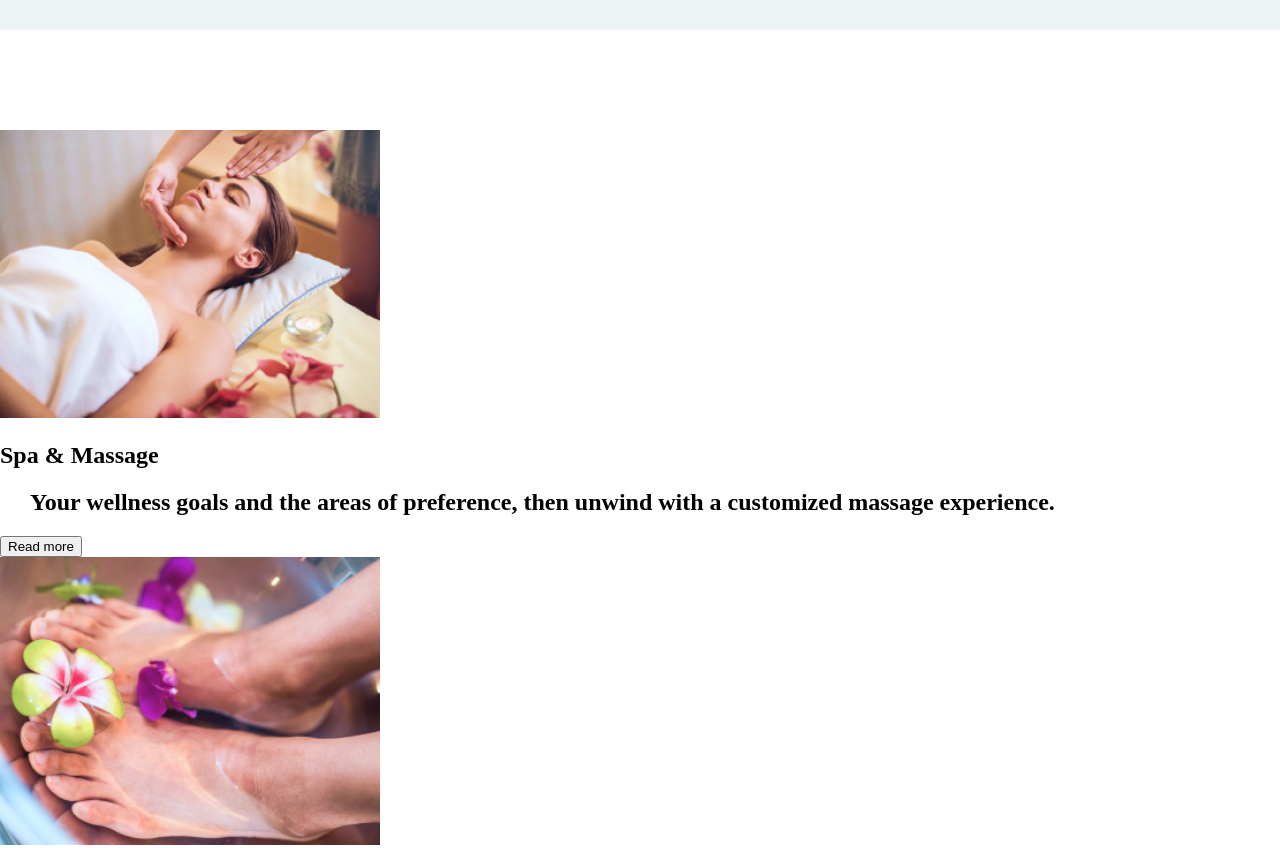
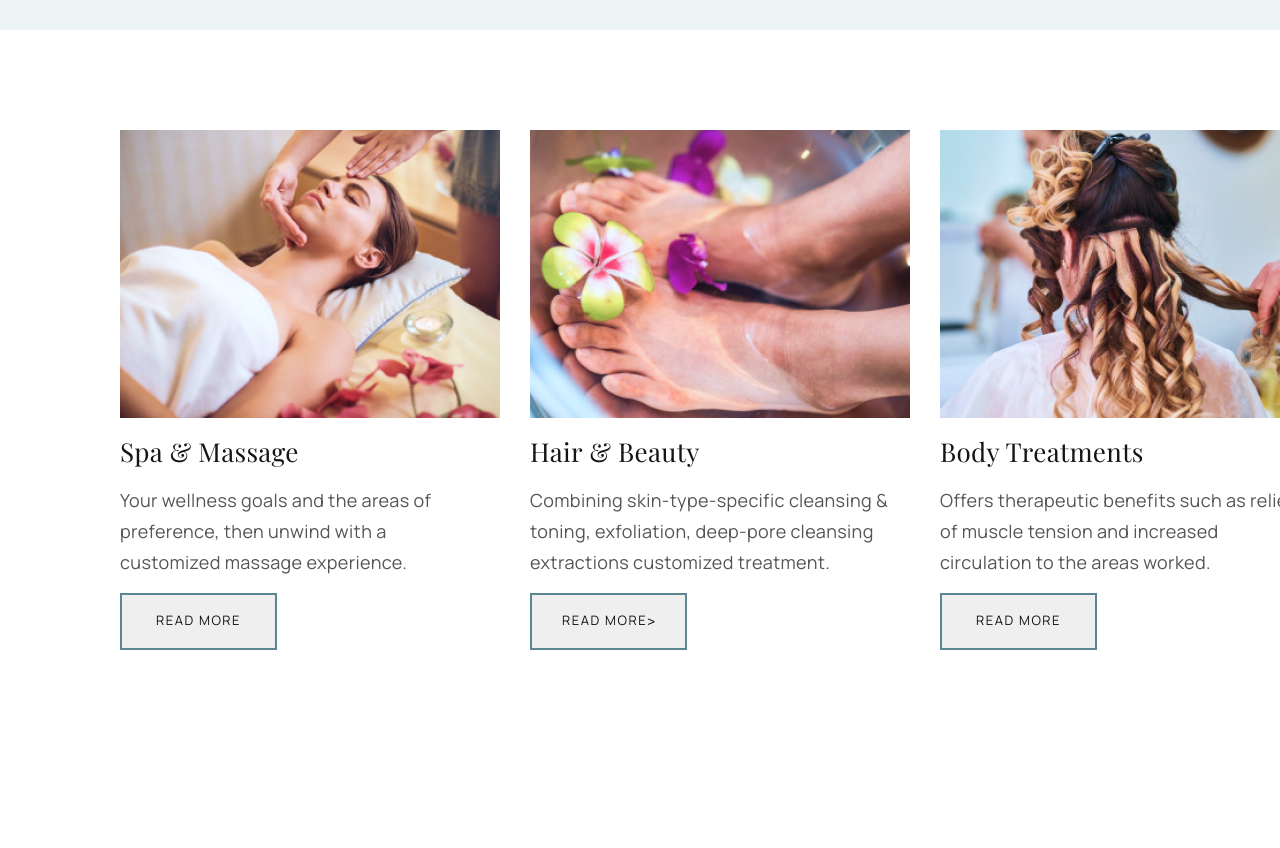
Before and after one commit to yahramenkova/Landing, a plain HTML site: page index.html in a window 1280 px wide. Shown: the part 960-1808 px from the top of the page. After the commit the page ends 1620 px from the top, so only its background shows below. Drawn offline with nearby package versions, Linux system fonts and the light colour scheme.

Commit message:
feat: add style for second block

```diff
--- a/style.css
+++ b/style.css
@@ -253,3 +253,92 @@ right: 10px; /* Отступ справа */
 left: 608px; /* Отступ слева */
 bottom: 72px; /* Отступ снизу */
 }
+.block2{
+    display: flex;
+    width: 1200px;
+    height: 529.875px;
+    gap: 30px;
+    flex-shrink: 0;
+    margin-left: 120px;
+    }
+
+    .img2{
+        width: 380px;
+    height: 288px;
+    flex-shrink: 0;
+    }
+
+
+     .block2 h1 {
+     color: #141414;
+    font-family: Playfair Display;
+    font-size: 26px;
+    font-style: normal;
+    font-weight: 400;
+    line-height: 36.4px; /* 140% */
+    letter-spacing: 0.312px;
+    width: 211px;
+    margin-top: 12px;
+    margin-bottom: 0px;
+     }
+
+     .block2 h2{
+    color: #555;
+    font-family: Manrope;
+    font-size: 18px;
+    font-style: normal;
+    font-weight: 400;
+    line-height: 30.6px; /* 170% */
+    letter-spacing: 0.36px;
+    width: 370px;
+    margin-left: 0px;
+    margin-bottom: 15.5px;
+     }
+     .block2_1
+     {
+         width: 380px;
+    height: 529.875px;
+    flex-shrink: 0;
+
+     left: 10px;
+     }
+
+    .block2_2{
+        width: 380px;
+    height: 529.875px;
+    flex-shrink: 0;
+    }
+
+    .block2_3{
+        width: 380px;
+    height: 529.875px;
+    flex-shrink: 0;
+    }
+.rectangle2 {
+    width: 1440px;
+    height: 836px;
+    flex-shrink: 0;
+    background: #EBF3F5;
+    margin-bottom: 1733px;
+    margin-top: 100px;
+}
+.button5 {
+  display: flex;
+  width: 157px;
+  height: 57px;
+  align-items: center;
+  justify-content: center;
+  flex-shrink: 0;
+  border: 2px solid #5C8692;
+}
+.button5 span{
+  color: #141414;
+  text-align: center;
+  font-family: Manrope;
+  font-size: 13px;
+  font-style: normal;
+  font-weight: 400;
+  line-height: 19.5px; /* 150% */
+  letter-spacing: 1.56px;
+  text-transform: uppercase;
+}
```
